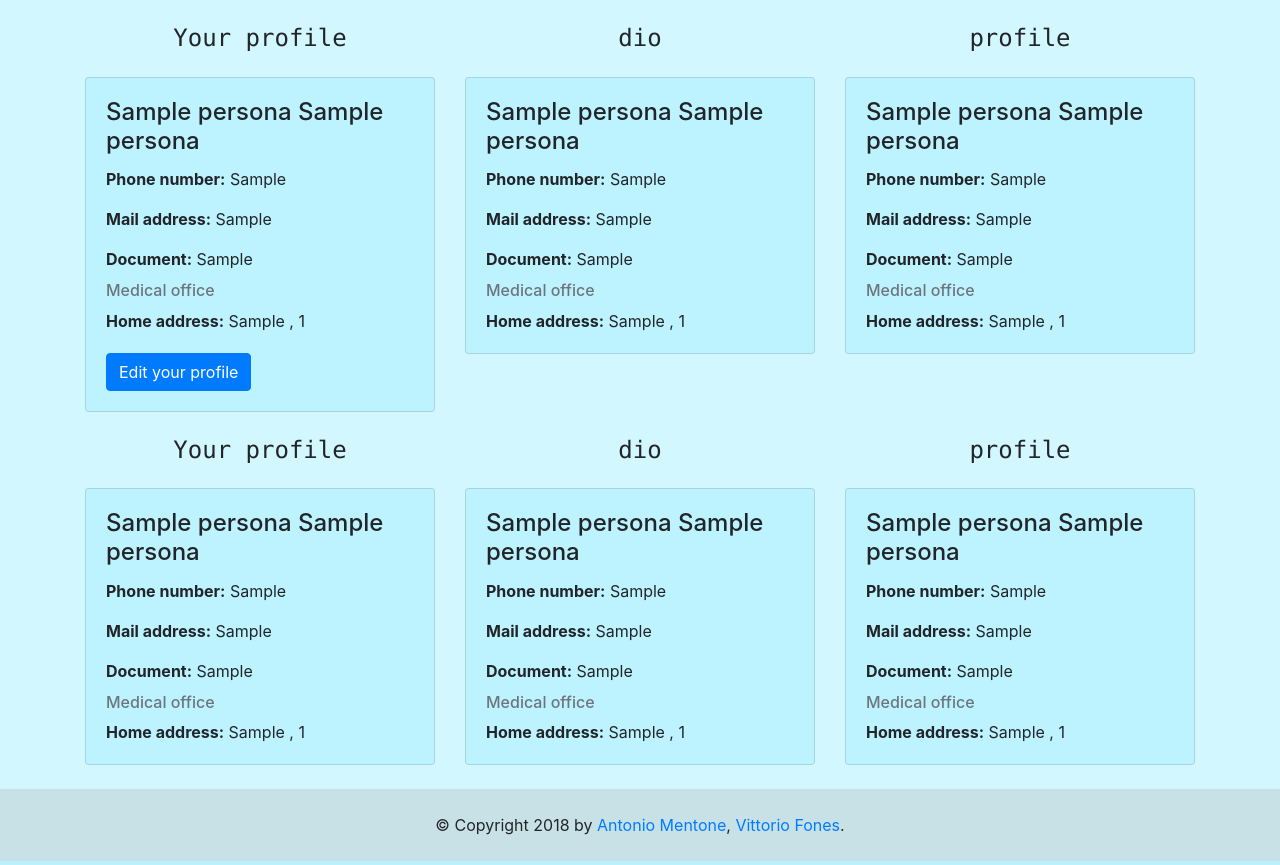
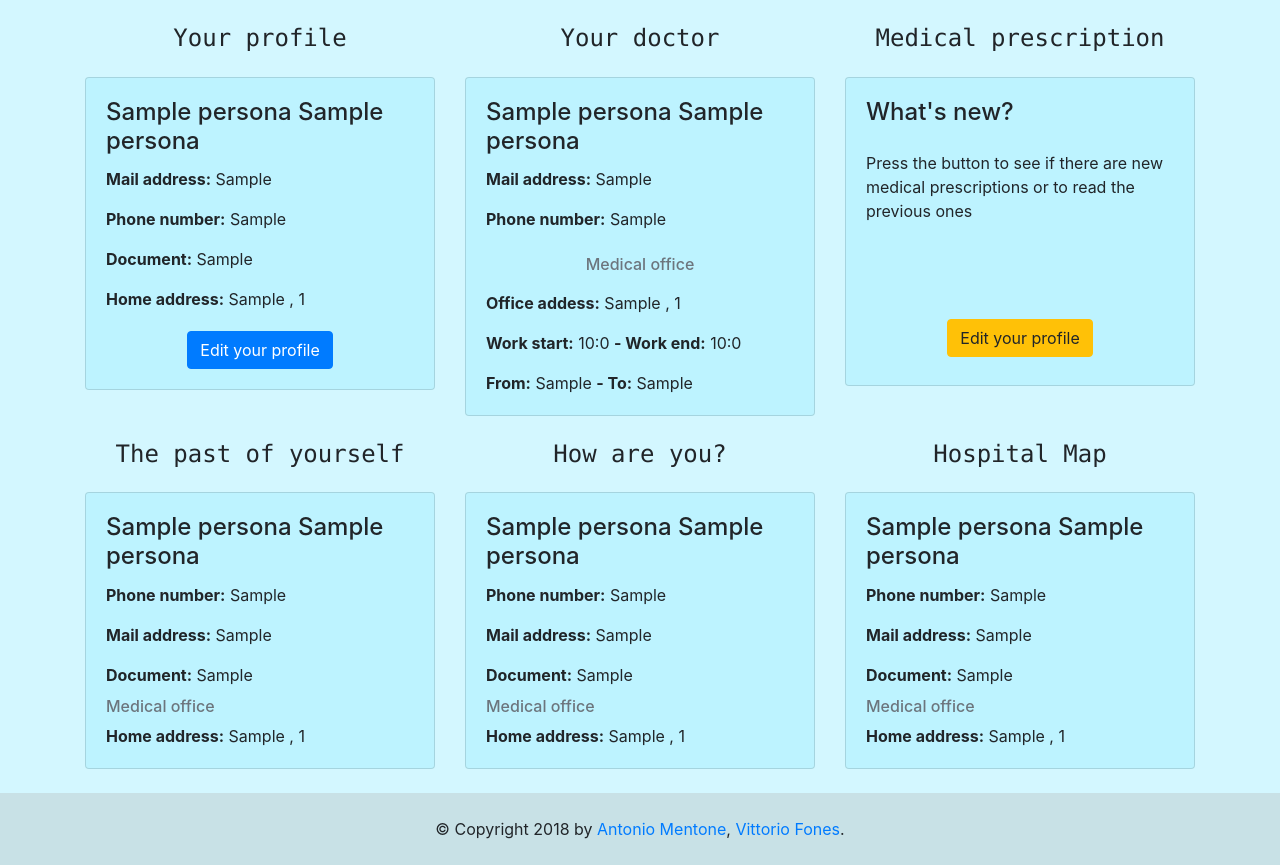
Before and after one commit to itzatom/HealthSystem, a Flask app: a page that uses hs/flask/flaskr/templates/homepage/patient.html in a window 1280 px wide. Shown: the part 56-921 px from the top of the page. Run offline with Flask 2, Linux system fonts and the light colour scheme; a user stored in the database is signed in; tables that the repository leaves empty hold one stand-in row (values such as "Sample post"); parts of the project's set-up code (start-up, migrations or seed data) failed here and were passed over; some libraries are stand-ins or nearby versions.

Commit message:
first row of patient homepage completed: now patient can see prescription and doctor's profile

```diff
--- a/hs/flask/flaskr/templates/homepage/patient.html
+++ b/hs/flask/flaskr/templates/homepage/patient.html
@@ -14,45 +14,49 @@
           <div class="card mt-4" style="background-color: rgba(0, 209, 255, 0.1);">
             <div class="card-body">
               <h4 class="card-title">{{  paziente.persona.nome | capitalize }} {{  paziente.persona.cognome | capitalize}}</h5>
+              <p class="card-text"><strong>Mail address:</strong> {{  paziente.persona.email.indirizzo }}</p>
               <p class="card-text"><strong>Phone number:</strong> {{   paziente.persona.telefono.numero}}</p>
-              <p class="card-text"><strong>Mail address:</strong> {{  paziente.persona.email.indirizzo }}</p>
               <p class="card-text"><strong>Document:</strong> {{   paziente.persona.documento.codice}}</p>
-              <h6 class="card-subtitle mb-2 text-muted">Medical office</h6>
               <p class="card-text"><strong>Home address:</strong> {{   paziente.persona.indirizzo.strada}} , {{  paziente.persona.indirizzo.cap}}</p>
-              <a class="btn btn-primary mt-1" href={{ url_for('edit_profile', username= paziente.persona.username) }} method='GET'>Edit your profile</a>
+              <div class="text-center">
+                <a class="btn btn-primary mt-1" href={{ url_for('edit_profile', username= paziente.persona.username) }} method='GET'>Edit your profile</a>
+              </div>
             </div>
           </div>
         </div>
         <div class="col-md-4">
-          <h4 class="text-monospace text-center mt-4">dio </h4>
+          <h4 class="text-monospace text-center mt-4">Your doctor</h4>
           <div class="card mt-4" style="background-color: rgba(0, 209, 255, 0.1);">
             <div class="card-body">
-              <h4 class="card-title">{{  paziente.persona.nome | capitalize }} {{  paziente.persona.cognome | capitalize}}</h5>
-              <p class="card-text"><strong>Phone number:</strong> {{   paziente.persona.telefono.numero}}</p>
-              <p class="card-text"><strong>Mail address:</strong> {{  paziente.persona.email.indirizzo }}</p>
-              <p class="card-text"><strong>Document:</strong> {{   paziente.persona.documento.codice}}</p>
-              <h6 class="card-subtitle mb-2 text-muted">Medical office</h6>
-              <p class="card-text"><strong>Home address:</strong> {{   paziente.persona.indirizzo.strada}} , {{  paziente.persona.indirizzo.cap}}</p>
+              <h4 class="card-title">{{  paziente.medico.persona.nome | capitalize }} {{  paziente.medico.persona.cognome | capitalize}}</h5>
+                <p class="card-text"><strong>Mail address:</strong> {{  paziente.medico.persona.email.indirizzo }}</p>
+              <p class="card-text"><strong>Phone number:</strong> {{   paziente.medico.persona.telefono.numero}}</p>
+              <div class="mt-4">
+                <h6 class="card-subtitle mt-4 mb-2 text-muted text-center">Medical office</h6>
+                <p class="card-text mt-3"><strong>Office addess:</strong> {{ paziente.medico.stud_leg.indirizzo.strada}} , {{ paziente.medico.stud_leg.indirizzo.cap}}</p>
+                <p class="card-text"><strong>Work start:</strong> {{ paziente.medico.stud_leg.orario_inizio.hour }}:{{ paziente.medico.stud_leg.orario_inizio.minute }} <strong> - Work end:</strong> {{ paziente.medico.stud_leg.orario_fine.hour}}:{{ paziente.medico.stud_leg.orario_fine.minute}}</p>
+                <p class="card-text"><strong>From:</strong> {{ paziente.medico.stud_leg.da_giorno | capitalize}} <strong>- To:</strong> {{ paziente.medico.stud_leg.a_giorno | capitalize}}</p>
+              </div>
             </div>
           </div>
         </div>
         <div class="col-md-4">
-          <h4 class="text-monospace text-center mt-4">profile </h4>
+          <h4 class="text-monospace text-center mt-4">Medical prescription</h4>
           <div class="card mt-4" style="background-color: rgba(0, 209, 255, 0.1);">
             <div class="card-body">
-              <h4 class="card-title">{{  paziente.persona.nome | capitalize }} {{  paziente.persona.cognome | capitalize}}</h5>
-              <p class="card-text"><strong>Phone number:</strong> {{   paziente.persona.telefono.numero}}</p>
-              <p class="card-text"><strong>Mail address:</strong> {{  paziente.persona.email.indirizzo }}</p>
-              <p class="card-text"><strong>Document:</strong> {{   paziente.persona.documento.codice}}</p>
-              <h6 class="card-subtitle mb-2 text-muted">Medical office</h6>
-              <p class="card-text"><strong>Home address:</strong> {{   paziente.persona.indirizzo.strada}} , {{  paziente.persona.indirizzo.cap}}</p>
+              <h4 class="card-title">What's new?</h5>
+              <p class="card-text mt-4">Press the button to see if there are new medical prescriptions or to read the previous ones</p>
+
+                <div class="text-center mt-5">
+                  <a class="btn btn-warning mt-5 mb-2" href={{ url_for('get_prescription', p_username = paziente.persona.username) }} method='GET'>Edit your profile</a>
+                </div>
             </div>
           </div>
         </div>
       </div>
       <div class="row">
           <div class="col-md-4">
-            <h4 class="text-monospace text-center mt-4">Your profile </h4>
+            <h4 class="text-monospace text-center mt-4">The past of yourself</h4>
             <div class="card mt-4" style="background-color: rgba(0, 209, 255, 0.1);">
               <div class="card-body">
                 <h4 class="card-title">{{  paziente.persona.nome | capitalize }} {{  paziente.persona.cognome | capitalize}}</h5>
@@ -65,7 +69,7 @@
             </div>
           </div>
           <div class="col-md-4">
-            <h4 class="text-monospace text-center mt-4">dio </h4>
+            <h4 class="text-monospace text-center mt-4">How are you?</h4>
             <div class="card mt-4" style="background-color: rgba(0, 209, 255, 0.1);">
               <div class="card-body">
                 <h4 class="card-title">{{  paziente.persona.nome | capitalize }} {{  paziente.persona.cognome | capitalize}}</h5>
@@ -78,7 +82,7 @@
             </div>
           </div>
           <div class="col-md-4">
-            <h4 class="text-monospace text-center mt-4">profile </h4>
+            <h4 class="text-monospace text-center mt-4">Hospital Map</h4>
             <div class="card mt-4" style="background-color: rgba(0, 209, 255, 0.1);">
               <div class="card-body">
                 <h4 class="card-title">{{  paziente.persona.nome | capitalize }} {{  paziente.persona.cognome | capitalize}}</h5>
--- a/hs/flask/flaskr/views.py
+++ b/hs/flask/flaskr/views.py
@@ -385,3 +385,12 @@ def patient(_username):
         persona = Persona.query.filter_by(username=_username).first()
         paziente = Paziente.query.filter_by(id_paziente=persona.id_persona).first()
         return render_template('homepage/patient.html', paziente=paziente);
+
+""" Get prescription """
+@app.route('/hs/patient/prescription/<p_username>')
+@login_required
+def get_prescription(p_username):
+    p = Persona.query.filter_by(username=p_username).first()
+    r = Ricetta.query.filter_by(id_paziente=p.id_persona).all()
+
+    return render_template('homepage/read_prescription.html', prescription=r)
```
Also changed, not shown: hs/flask/flaskr/templates/homepage/read_prescription.html (added, +28 -0 lines).
